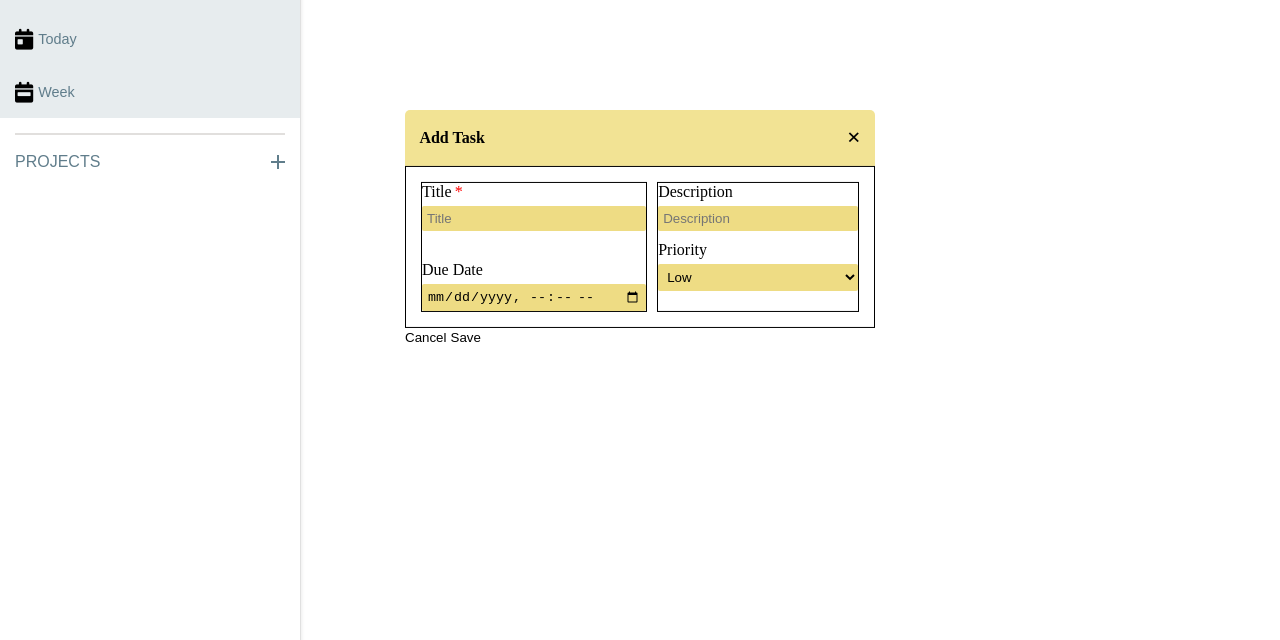
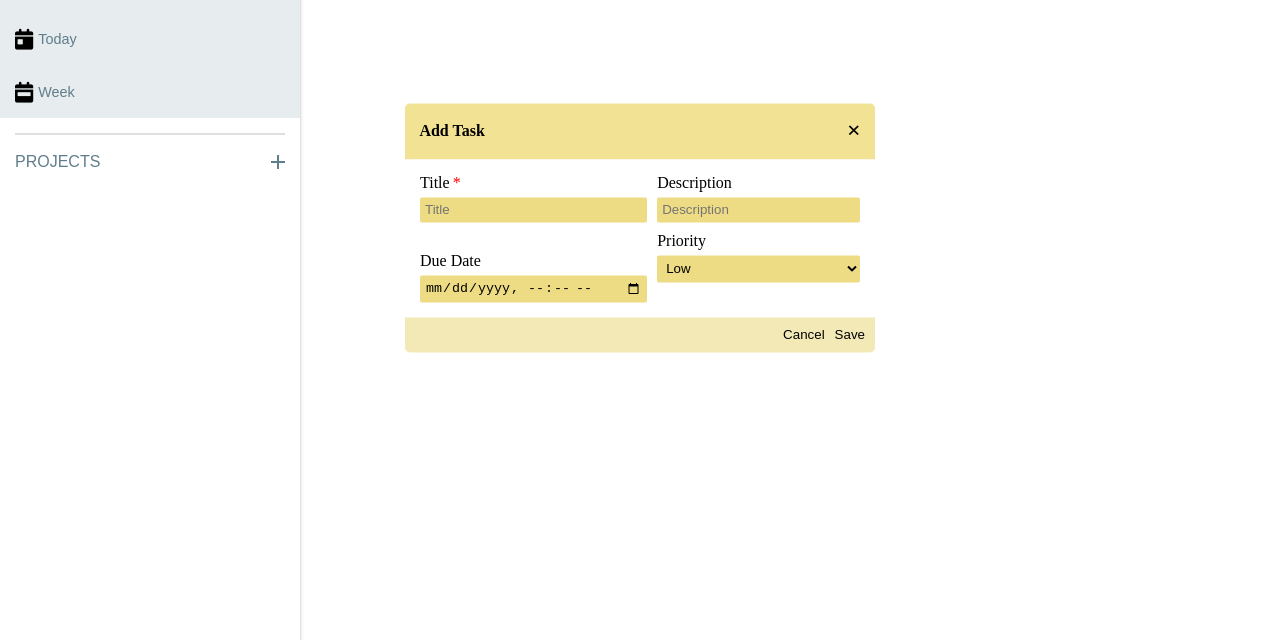
Before and after one commit to Rique2x/Todo-List, a website built with webpack: page dist/index.html in a window 1280 px wide. Shown: the part 172-812 px from the top of the page. Built offline with nearby package versions, Linux system fonts and the light colour scheme.

Commit message:
styled the modal-button-container (scss)

```diff
--- a/src/sass/_modal.scss
+++ b/src/sass/_modal.scss
@@ -1,5 +1,4 @@
 @mixin input-container{
-    border: 1px solid;
     display: flex;
     flex-direction: column;
 	gap: 10px;
@@ -71,7 +70,6 @@
 }
 
 .modal-form {
-    border: 1px solid;
     display: flex;
     gap: 10px;
 	padding: 15px;
@@ -132,3 +130,13 @@ button:focus {
 .title-error.active {
 	opacity: 1;
 }
+
+.modal-button-container {
+    background-color: #f3e9b7;
+    display: flex;
+    align-items: center;
+    padding: 10px;
+    gap: 10px;
+	justify-content: flex-end;
+	border-radius: 0px 0px 5px 5px;
+}
```
Also changed, not shown: dist/styles/main.css, dist/styles/main.min.css, 2 other files.
